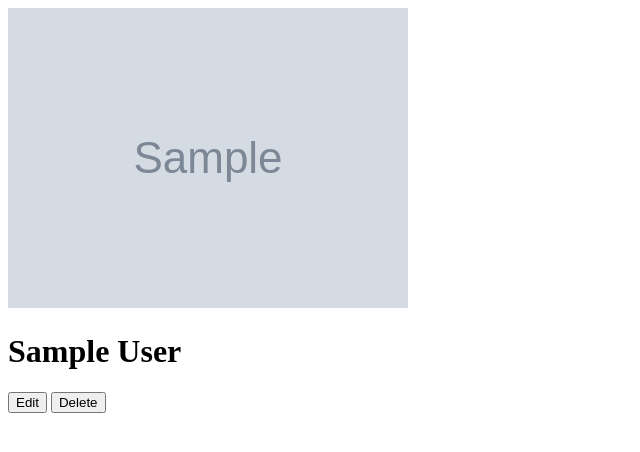
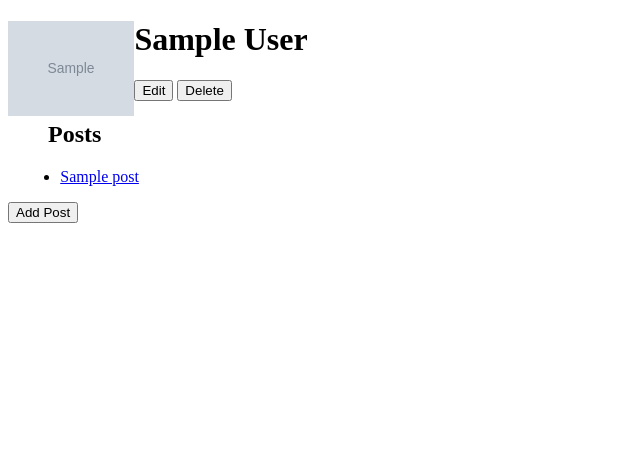
Before and after one commit to beirnest/Blogly, a Flask app: page /users/1 in a window 1280 px wide. Shown: the top 452 px of the page, without its empty margins (0-640 px from the left). Run offline with Flask 2, Linux system fonts and the light colour scheme; tables that the repository leaves empty hold one stand-in row (values such as "Sample post"); grey boxes marked "Sample" are stand-in pictures.

Commit message:
Adding Files for Part 2

```diff
--- a/app.py
+++ b/app.py
@@ -2,7 +2,8 @@
 
 from flask import Flask, render_template, redirect, request
 from flask_debugtoolbar import DebugToolbarExtension
-from models import db, connect_db, User
+from models import db, connect_db, User, Post
+import datetime
 
 
 app = Flask(__name__, instance_relative_config=True)
@@ -50,8 +51,9 @@ def add_user():
 def show_use(user_id):
     """View user details"""
     user = User.query.get_or_404(user_id)
+    posts = Post.query.filter_by(user_id = user_id)
 
-    return render_template("detail.html", user=user)
+    return render_template("detail.html", user=user, posts = posts)
 
 @app.route('/users/<int:user_id>/edit')
 def edit_user(user_id):
@@ -83,3 +85,58 @@ def delete_user(user_id):
     db.session.commit()
 
     return redirect('/users')
+
+@app.route('/users/<int:user_id>/posts/new')
+def load_add_post(user_id):
+    """Load Add Post page"""
+    user = User.query.get_or_404(user_id)
+    return render_template("add_post.html", user = user)
+
+@app.route('/users/<int:user_id>/posts/new', methods=["POST"])
+def add_post(user_id):
+    """Add Post"""
+    user = User.query.get_or_404(user_id)
+    title = request.form['title']
+    content = request.form['content']
+    current_time = datetime.datetime.now()
+
+    post = Post(title = title, content = content, created_at = current_time, user_id = user.id)
+    db.session.add(post)
+    db.session.commit()
+
+    return redirect(f"/users/{user_id}")
+
+
+@app.route('/posts/<int:post_id>')
+def load_post(post_id):
+    """Load a post by id"""
+    post = Post.query.get_or_404(post_id)
+    return render_template("post.html", post = post)
+
+@app.route('/posts/<int:post_id>/edit')
+def load_edit_post(post_id):
+    post = Post.query.get_or_404(post_id)
+    return render_template("edit_post.html", post = post)
+
+@app.route('/posts/<int:post_id>/edit', methods=["POST"])
+def save_edit_post(post_id):
+    post = Post.query.get_or_404(post_id)
+    title = request.form['title']
+    content = request.form['content']
+
+    post.title = title
+    post.content = content
+    db.session.commit()
+
+    return redirect(f"/posts/{post_id}")
+
+@app.route('/posts/<int:post_id>/delete', methods=["POST"])
+def delete_post(post_id):
+    """Delete a user"""
+
+    post = Post.query.get_or_404(post_id)
+    user_id = post.user.id
+    db.session.delete(post)
+    db.session.commit()
+
+    return redirect(f"/users/{user_id}")
--- /dev/null
+++ b/static/app.css
@@ -0,0 +1,14 @@
+img {
+    width: 10%;
+    float: left;
+    position: relative;
+}
+
+.posts {
+     position: relative;
+}
+
+.posts li {
+    position: relative;
+    left: 1%;
+}
--- a/templates/base.html
+++ b/templates/base.html
@@ -1,6 +1,7 @@
 <!doctype html>
 <html>
   <head>
+    <link rel="stylesheet" href="/static/app.css">
     <title>{% block title %}Users{% endblock %}</title>
   </head>
   <body>
--- a/templates/detail.html
+++ b/templates/detail.html
@@ -4,9 +4,21 @@
 
 {% block content %}
 <img src='{{ user.image }}'>
+<div>
 <h1>{{ user.first_name }} {{user.last_name}}</h1>
 <form>
     <button formaction="/users/{{ user.id }}/edit">Edit</button>
     <button formaction="/users/{{ user.id }}/delete" formmethod="POST">Delete</button>
 </form>
+
+<ul class="posts">
+    <h2>Posts</h2>
+    {% for post in posts %}
+    <li><a href="/posts/{{ post.id }}">{{ post.title }}</a></li>
+    {% endfor %}
+</ul>
+<form action ="/users/{{ user.id }}/posts/new">
+    <button>Add Post</button>
+</form>
+</div>
 {% endblock %}
--- a/templates/new_user.html
+++ b/templates/new_user.html
@@ -4,9 +4,9 @@
 {% block content %}
 <h1>Create a User</h1>
 <form method="POST">
-    <p>First name: <input name="first_name" value="Enter a first name"></p>
-    <p>Last name: <input name="last_name" value="Enter a last name"></p>
-    <p>Image URL: <input name="img_url" value="Provide an image of this user"></p>
+    <p>First name: <input name="first_name" placeholder="Enter a first name"></p>
+    <p>Last name: <input name="last_name" placeholder="Enter a last name"></p>
+    <p>Image URL: <input name="img_url" placeholder="Provide an image of this user"></p>
     <button>Add</button>
 </form>
 {% endblock %}
```
Also changed, not shown: models.py (+22 -3 lines), seed.py (added, +24 -0 lines), templates/add_post.html (added, +12 -0 lines), templates/edit_post.html (added, +13 -0 lines), templates/post.html (added, +14 -0 lines), 1 other file.
